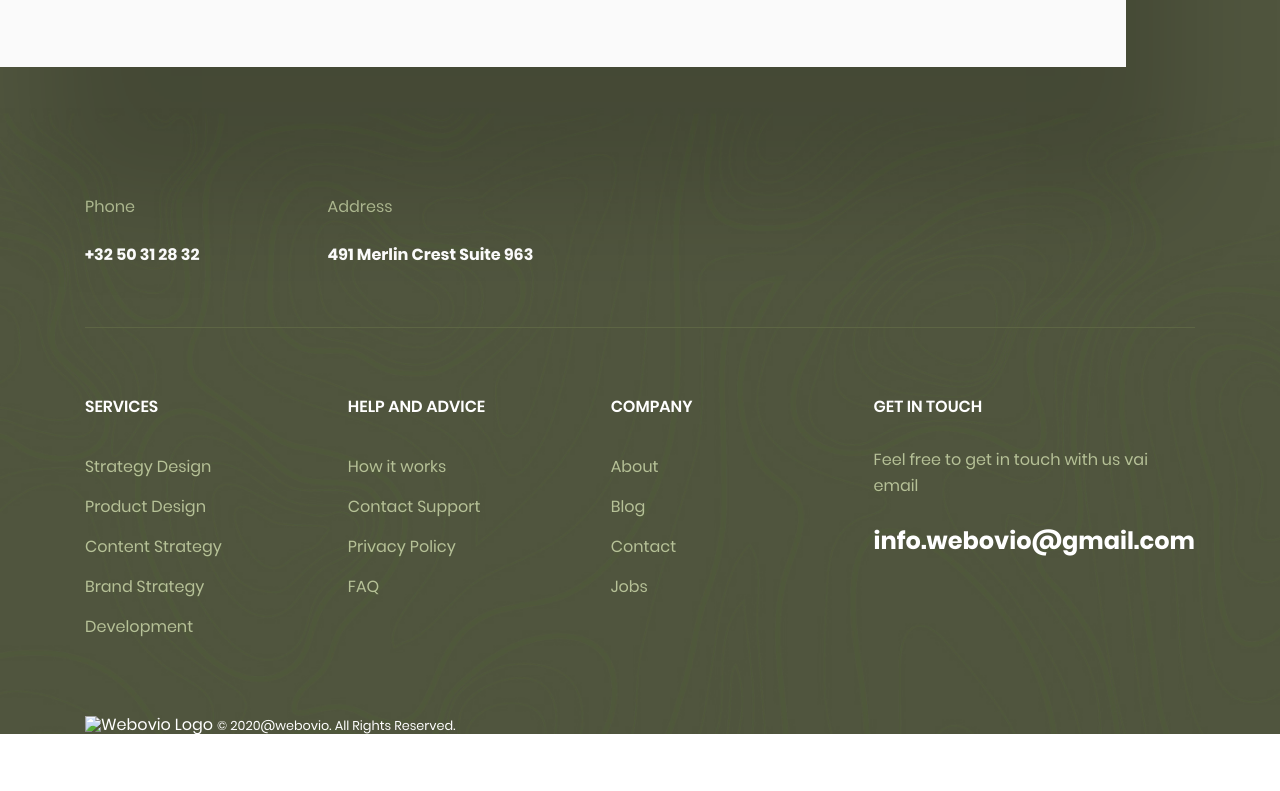
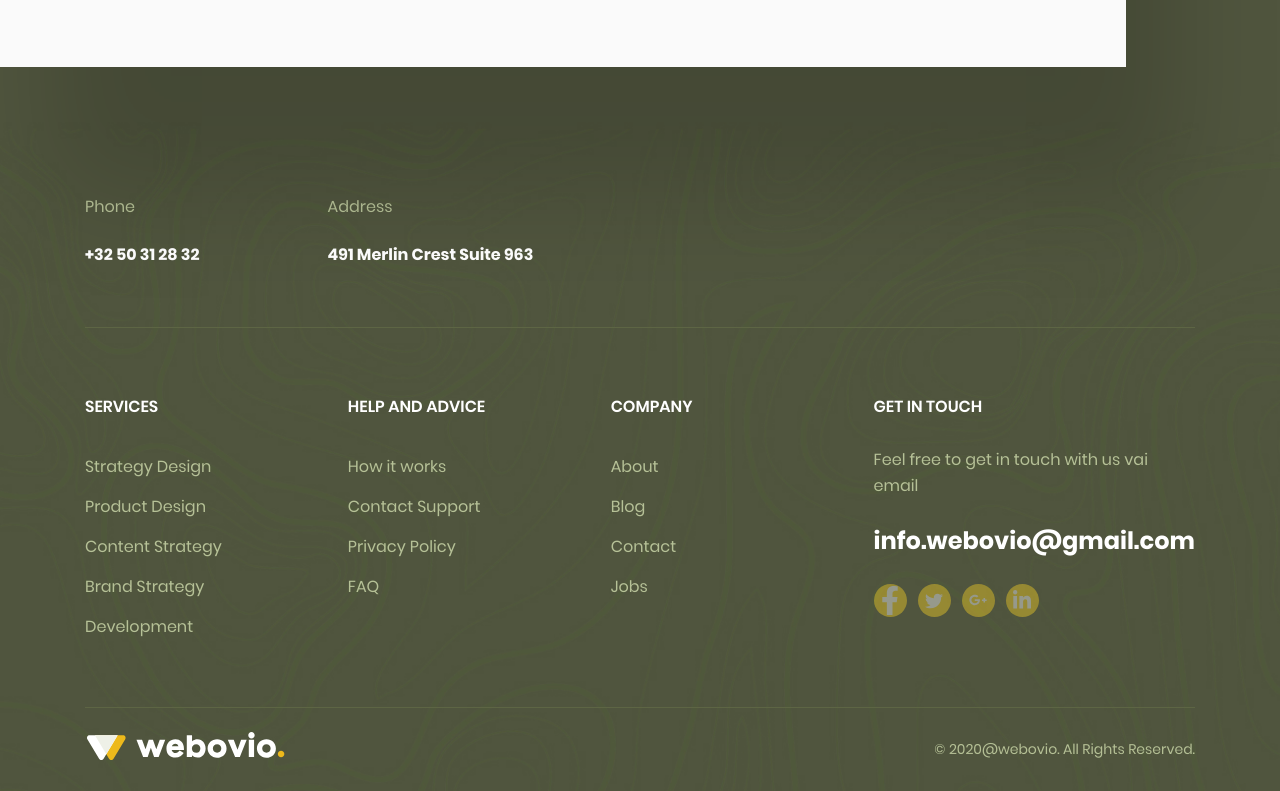
Before and after one commit to svyatoslavPy/adaptive-design-website, a plain HTML site: page index.html in a window 1280 px wide. Shown: the part 1779-2570 px from the top of the page. Before the commit the page ends 2515 px from the top, so only its background shows below. Drawn offline with Linux system fonts and the light colour scheme.

Commit message:
website
website

```diff
--- a/assets/css/style.css
+++ b/assets/css/style.css
@@ -318,7 +318,8 @@ ul {
     gap: 70px;
     gap: var(--grid-gap);
     grid-template-columns: repeat(4, 1fr);
-    padding-top: 60px;
+    padding: 60px 0;
+    border-bottom: 1px solid #5d6544;
 }
 
 .footer-column:last-child {
@@ -371,15 +372,76 @@ ul {
     color: #FFF;
 }
 
+.social {
+    display: flex;
+    align-items: center;
+}
+
+.social-item:not(:last-child) {
+    margin-right: 11px;
+}
+
 .social-link {
     display: block;
+    border-radius: 100%;
     width: 33px;
     height: 33px;
+    background-color: #FFD723;
     background-position: center;
     background-repeat: no-repeat;
-    background-size: cover;
+    background-size: 18px auto;
+    opacity: 0.4;
+    transition: opacity 0.3s ease-in-out;
+}
+
+
+.social-link:hover {
+    opacity: 1;
 }
 
 .social-link-fb {
-    background-image: none;
+    background-image: url("../images/facebook-f-brands (2).svg");
 }
+
+
+.social-link-tw {
+    background-image: url("../images/twitter-brands (3).svg");
+}
+
+
+.social-link-g {
+    background-image: url("../images/google-plus-g-brands (2).svg");
+}
+
+.social-link-in {
+    background-image: url("../images/linkedin-in-brands (3).svg");
+}
+
+.copyrigth {
+   font-size: 14px;
+   line-height: 21px;
+   color: #B5C096;
+}
+
+.footer-bottom {
+    display: flex;
+    align-items:center;
+    justify-content: space-between;
+    padding: 24px 0;
+}
+
+@media (max-width: 992px) {
+
+}
+
+@media (max-width: 768px) {
+
+}
+
+@media( max-width: 576px) {
+
+}
+
+@media( max-width: 375px) {
+
+}
--- a/index.html
+++ b/index.html
@@ -158,7 +158,7 @@
             </div>
             <div class="footer-bottom">
                 <a class="logo">
-                    <img src="#" alt="Webovio Logo">
+                    <img src="/assets/images/footer logo.svg" alt="Webovio Logo">
                 </a>
                 <small class="copyrigth">&copy;&nbsp;2020@webovio. All Rights Reserved.</small>
             </div>
```
Also changed, not shown: assets/images/facebook-f-brands (2).svg (added), assets/images/footer logo.svg (added), assets/images/google-plus-g-brands (2).svg (added), assets/images/linkedin-in-brands (3).svg (added), assets/images/twitter-brands (3).svg (added), 1 other file.
